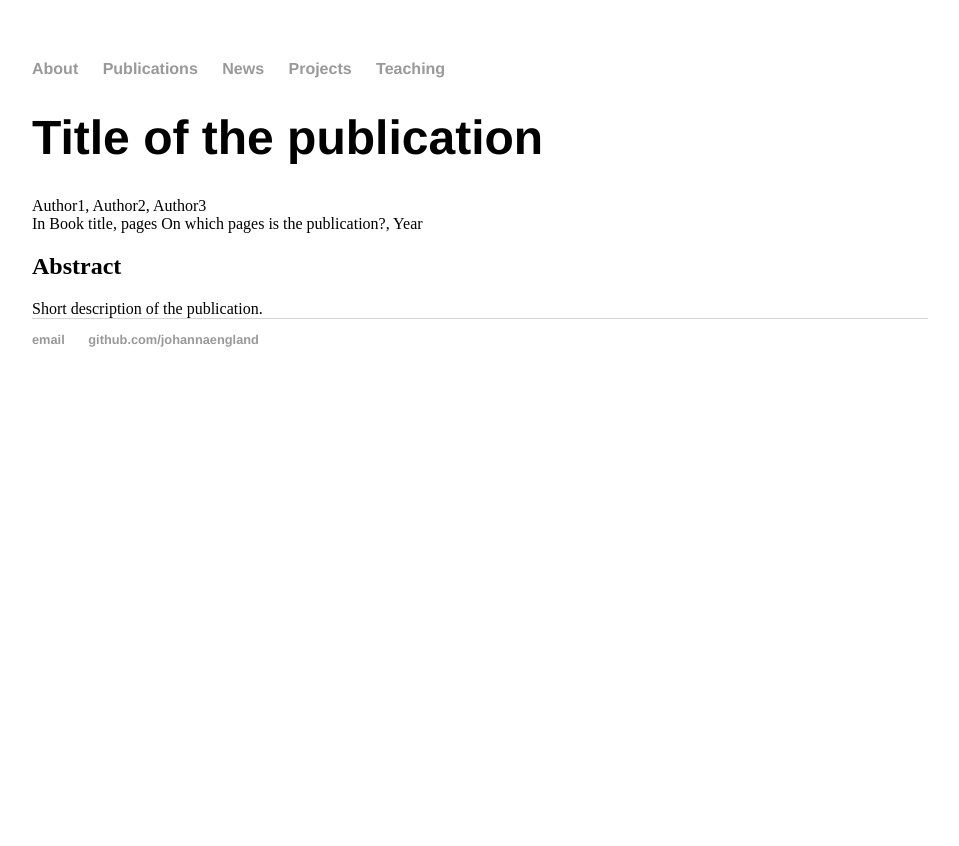
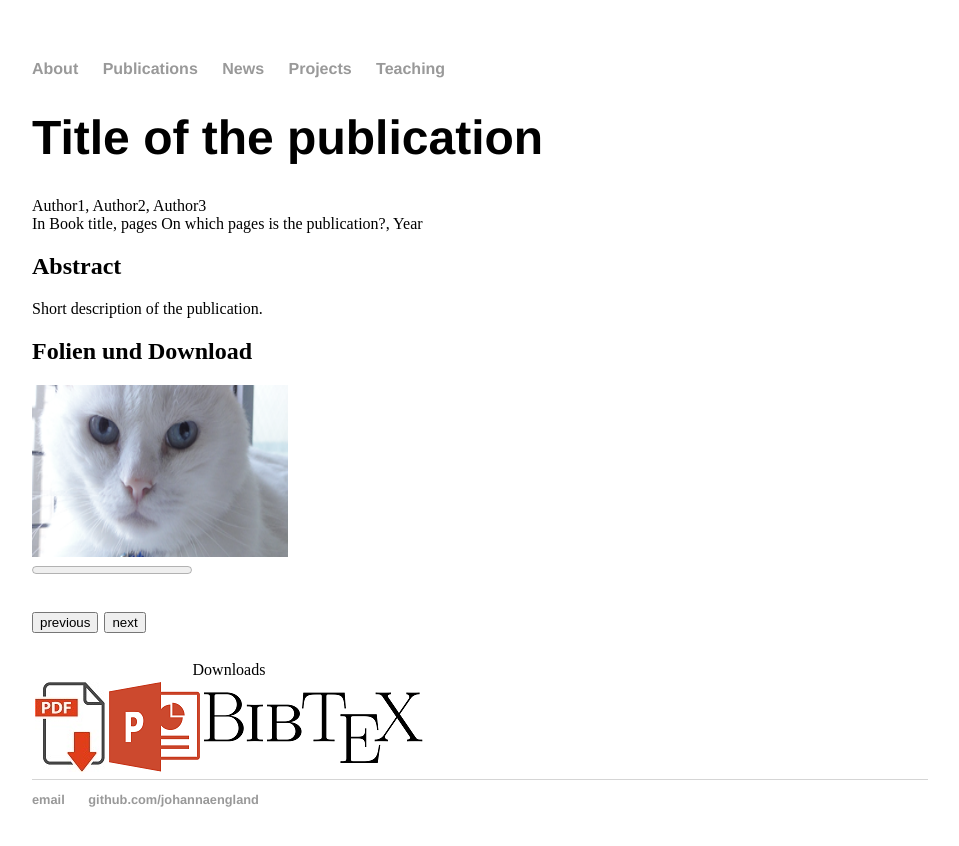
Before and after one commit to johannaengland/johannaengland.github.io, a Jekyll site: the page built from _publications/year-example-publication.md, in a window 1280 px wide. Shown: the top 846 px of the page, without its empty margins (160-1119 px from the left). Built offline with Jekyll 4.4.1, drawn with Linux system fonts in a browser that asks for light colours.

Commit message:
Update publications.html

```diff
--- a/_layouts/publications.html
+++ b/_layouts/publications.html
@@ -24,6 +24,21 @@
 {{ page.abstract }}
 {{ content }}
 </div><!-- /.container -->
+<h2>Folien und Download</h2>
+<img id="currentSlide" src="images/pic1.jpg" width="256" height="172"> <br>
+<progress id="slidecount" value="0" max="2"></progress><br>
+<p>
+    <button type="button" onclick="slideshow(-1)">previous</button>
+    <button type="button" onclick="slideshow(1)">next</button>
+</p>
+<!-- to be added: pdf download, slides (ppt), bibtech //-->
+<table>
+    <caption>Downloads</caption>
+    <td><a href="downloads/publication.pdf" download><img id="pdfIcon" src="icons/pdf.jpg"></a></td>
+    <td><a href="downloads/slides.pptx" download><img id="pptIcon" src="icons/ppt.jpg"></a></td>
+    <td><a href=""><img id="bibtexIcon" src="icons/bibtex.jpg"></a></td>
+</table>
+
 <footer>
     <ul>
         <li><a href="mailto:england@campus.tu-berlin.de">email</a></li>
```
